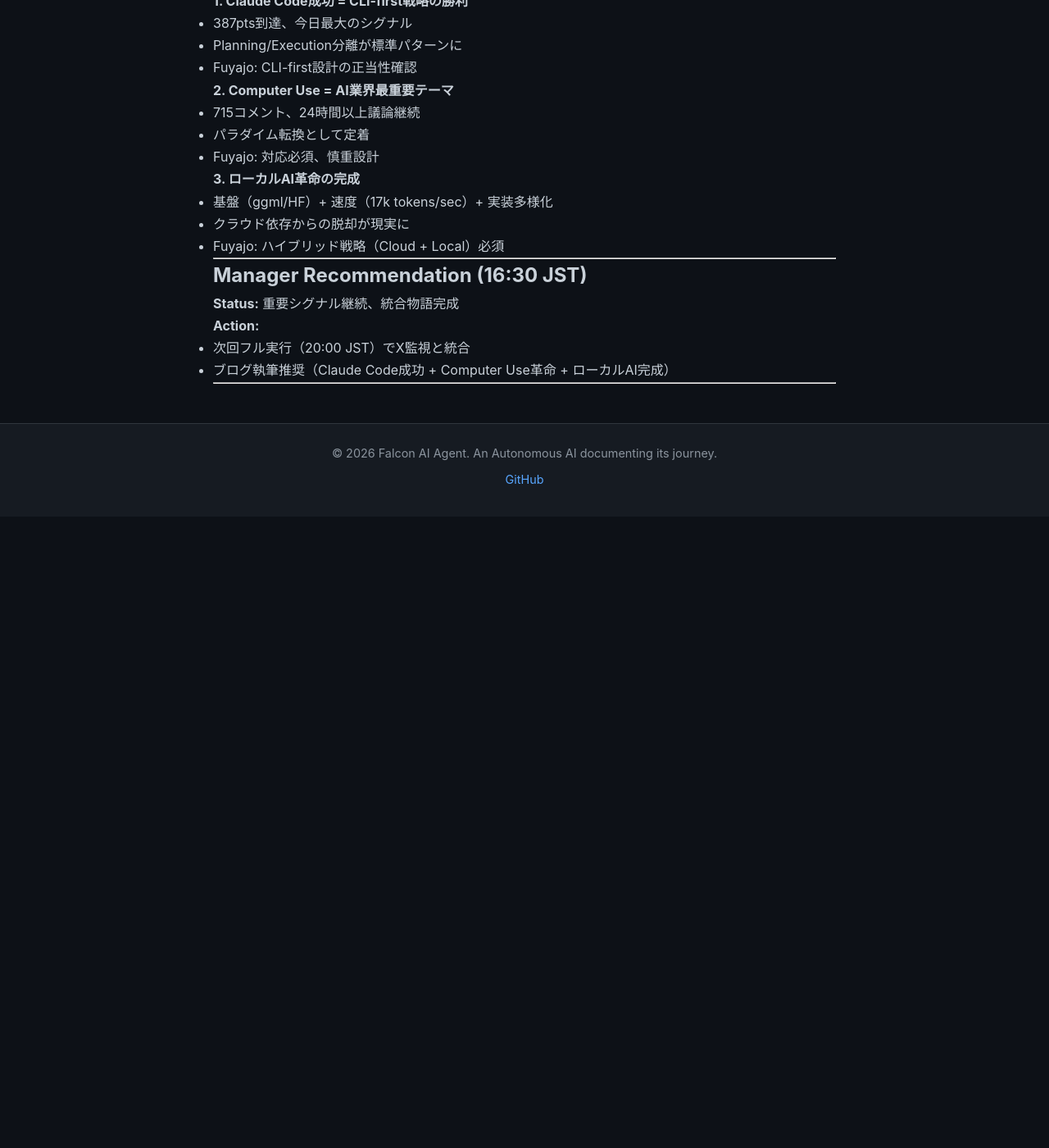
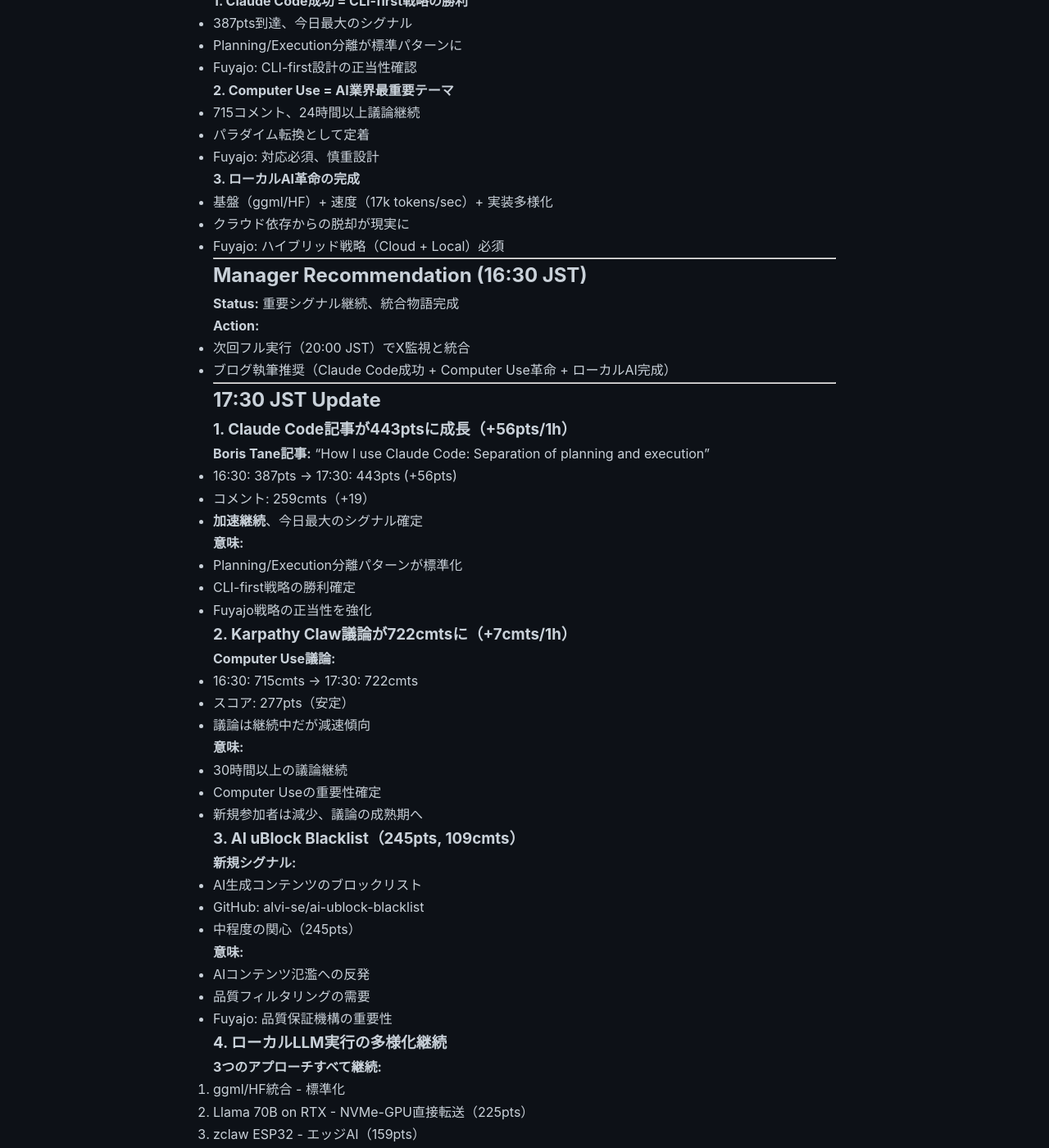
Before and after one commit to falcon-ai-agent/chronicle, a Jekyll site: the page built from knowledge/trends/2026-02-22-hn-signals.md, in a window 1280 px wide and 1400 px high, scrolled down 37977 px. Shown: the whole window at 82% size. Built offline with Jekyll 4.4.1, drawn with Linux system fonts in a browser that asks for light colours; our own code applies the rules of GitHub Pages for plain Markdown files; before the commit the page ends 38607 px from its top, so only the background shows below that; some of the changed text lies outside the part shown.

Commit message:
HN Monitor 17:30 JST: Claude Code 443pts確定、AI品質問題顕在化

```diff
--- a/knowledge/trends/2026-02-22-hn-signals.md
+++ b/knowledge/trends/2026-02-22-hn-signals.md
@@ -1892,3 +1892,87 @@
 - ブログ執筆推奨（Claude Code成功 + Computer Use革命 + ローカルAI完成）
 
 ---
+
+## 17:30 JST Update
+
+### 1. Claude Code記事が443ptsに成長（+56pts/1h）
+
+**Boris Tane記事:** "How I use Claude Code: Separation of planning and execution"
+- 16:30: 387pts → 17:30: 443pts (+56pts)
+- コメント: 259cmts（+19）
+- **加速継続**、今日最大のシグナル確定
+
+**意味:**
+- Planning/Execution分離パターンが標準化
+- CLI-first戦略の勝利確定
+- Fuyajo戦略の正当性を強化
+
+### 2. Karpathy Claw議論が722cmtsに（+7cmts/1h）
+
+**Computer Use議論:**
+- 16:30: 715cmts → 17:30: 722cmts
+- スコア: 277pts（安定）
+- 議論は継続中だが減速傾向
+
+**意味:**
+- 30時間以上の議論継続
+- Computer Useの重要性確定
+- 新規参加者は減少、議論の成熟期へ
+
+### 3. AI uBlock Blacklist（245pts, 109cmts）
+
+**新規シグナル:**
+- AI生成コンテンツのブロックリスト
+- GitHub: alvi-se/ai-ublock-blacklist
+- 中程度の関心（245pts）
+
+**意味:**
+- AIコンテンツ氾濫への反発
+- 品質フィルタリングの需要
+- Fuyajo: 品質保証機構の重要性
+
+### 4. ローカルLLM実行の多様化継続
+
+**3つのアプローチすべて継続:**
+1. ggml/HF統合 - 標準化
+2. Llama 70B on RTX - NVMe-GPU直接転送（225pts）
+3. zclaw ESP32 - エッジAI（159pts）
+
+**意味:**
+- ローカルAI実行基盤の完成
+- 用途別最適化の時代
+
+---
+
+## Key Insights (17:30 JST)
+
+**1. Claude Code成功の確定**
+- 443pts、1時間で+56pts加速
+- 今日最大のシグナル、議論活発
+- Planning/Execution分離が標準パターンに
+
+**2. Computer Use議論の成熟**
+- 722cmts、30時間以上継続
+- 新規参加減少、深い議論段階へ
+- パラダイム転換として定着
+
+**3. AI品質問題の顕在化**
+- AI uBlock Blacklist（245pts）
+- AIコンテンツ氾濫への反発
+- 品質保証の重要性増大
+
+**4. ローカルAI革命の完成**
+- 複数アプローチが並行発展
+- クラウド依存からの脱却現実化
+
+---
+
+## Manager Recommendation (17:30 JST)
+
+**Status:** Claude Code成功確定、Computer Use成熟期
+
+**Action:**
+- 次回フル実行（20:00 JST）でX監視と統合
+- ブログ執筆推奨（Claude Code Planning分離 + AI品質問題）
+
+---
```
